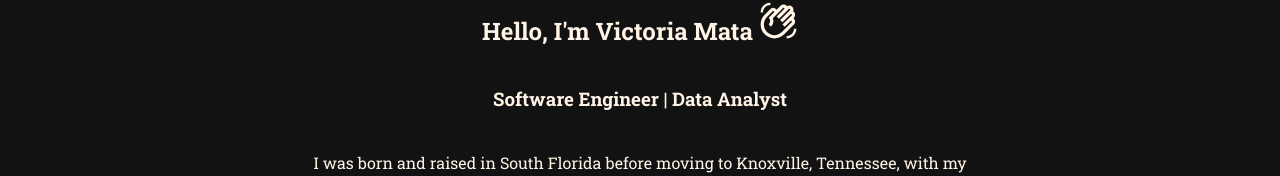
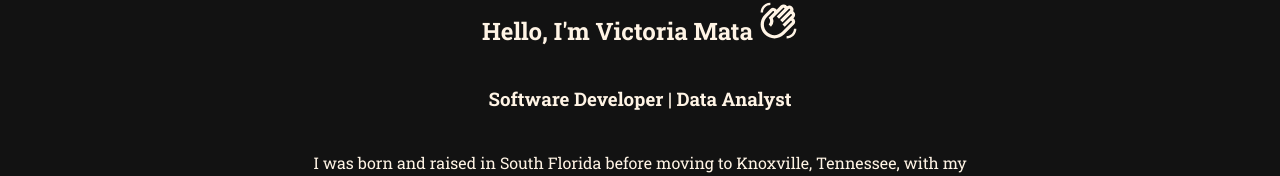
Before and after one commit to victoriamata/React-Portfolio, a React (Vite) app: page / in a window 1280 px wide. Shown: the part 459-635 px from the top of the page. Built offline with nearby package versions, Linux system fonts and the light colour scheme.

Commit message:
updated changes

```diff
--- a/src/pages/AboutMe.tsx
+++ b/src/pages/AboutMe.tsx
@@ -15,7 +15,7 @@ const About: React.FC = () => {
         Hello, I'm Victoria Mata{" "}
         <MdOutlineWavingHand style={{ fontSize: "39px" }} />{" "}
       </h2>
-      <h3> Software Engineer | Data Analyst </h3>
+      <h3> Software Developer | Data Analyst </h3>
       <p className="aboutme-p">
         I was born and raised in South Florida before moving to Knoxville,
         Tennessee, with my family at the age of 16. After five years in
```
